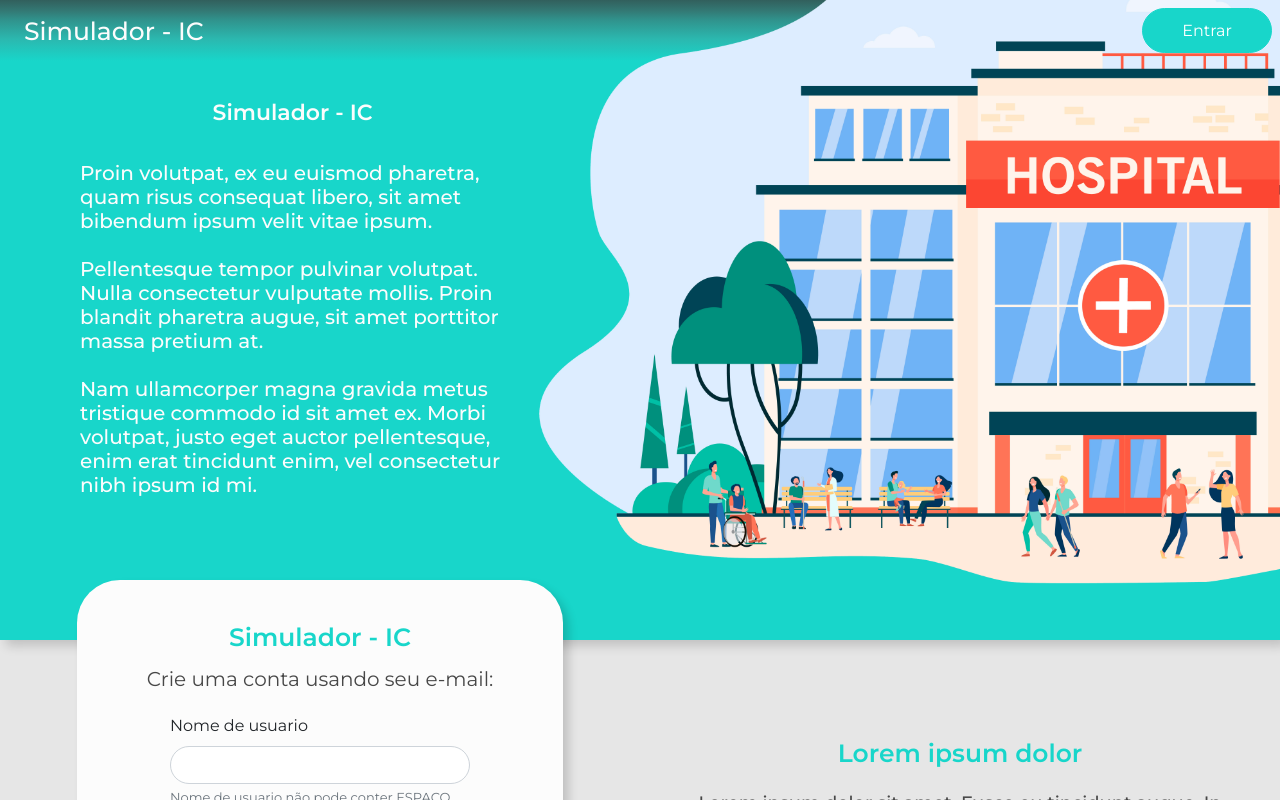
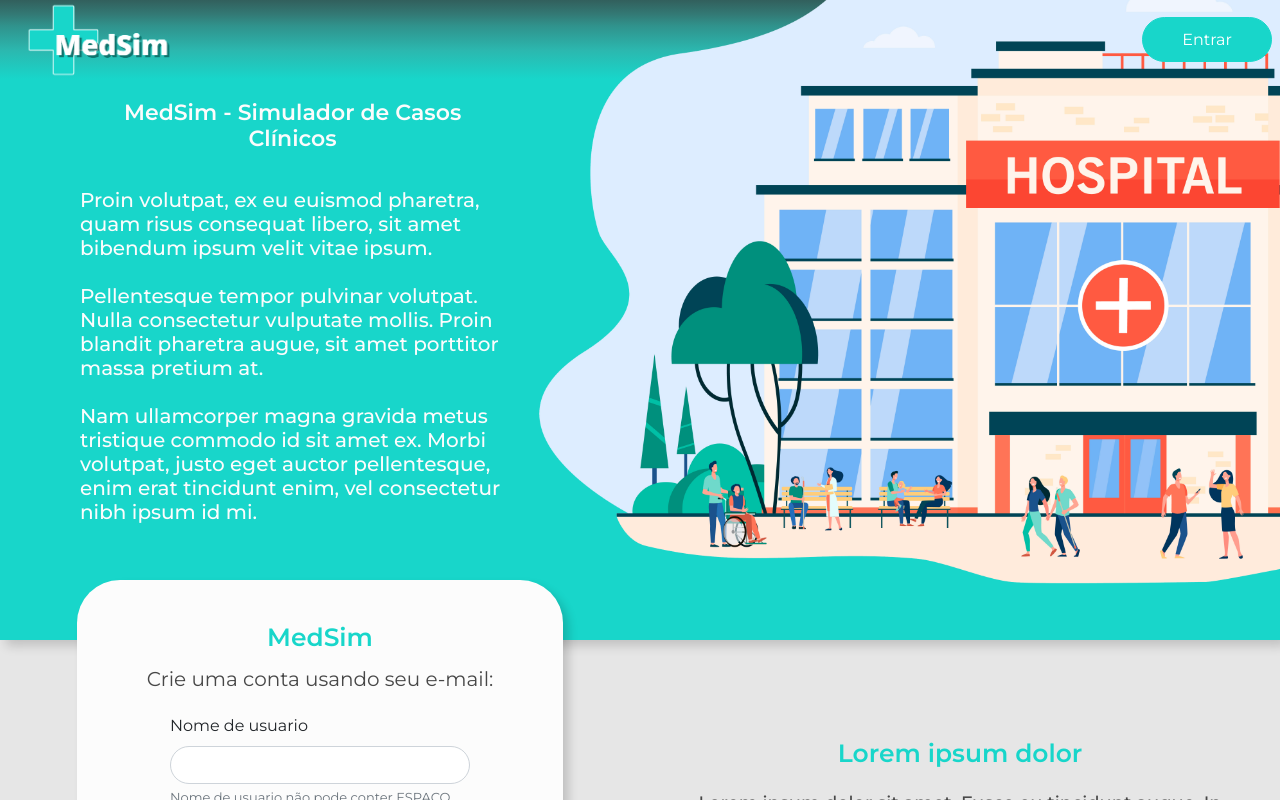
Before and after one commit to Olafi-MooN/Simulador-IC, a React (Vite) app: page / in a window 1280 px wide. Shown: the top 800 px of the page. Built offline with nearby package versions, Linux system fonts and the light colour scheme.

Commit message:
Alteração de logo e comentários 'Simulador-IC'

```diff
--- a/src/Components/Navbar/index.tsx
+++ b/src/Components/Navbar/index.tsx
@@ -5,7 +5,7 @@ const Navbar = (props: any) => {
   return <>
     <nav className="navbar navbar-expand-lg navbar-dark">
       <div className="container-fluid">
-        <Link className="navbar-brand navbar-title" to="/home">MedSim</Link>
+        <Link className="navbar-brand navbar-title" to="/home"> <img src="/img/logo.png" className='img-fluid logo' width={120}></img></Link>
         <button className="navbar-toggler" type="button" data-bs-toggle="collapse"
           data-bs-target="#navbarSupportedContent" aria-controls="navbarSupportedContent" aria-expanded="false"
           aria-label="Toggle navigation">
@@ -34,7 +34,7 @@ const Navbar = (props: any) => {
                 <ul className="dropdown-menu dropdown-menu-end dropdown-menu-lg-start"
                   aria-labelledby="navbarDarkDropdownMenuLink">
                   <li><Link className="dropdown-item" to="profile/edit">Perfil</Link></li>
-                  <li><a className="dropdown-item log-out" href="">Sair</a>
+                  <li><Link className="dropdown-item log-out" to="/">Sair</Link>
                   </li>
                 </ul>
               </li>
--- a/src/Pages/Home/index.tsx
+++ b/src/Pages/Home/index.tsx
@@ -87,7 +87,7 @@ const Home = () => {
     <footer className="footer">
       {/* title and social icons */}
       <div className="header-footer d-flex justify-content-between">
-        <h2 className="title font-white">Simulador - IC</h2>
+        <h2 className="title font-white">MedSim</h2>
         <div className="social-icons">
           <div className="social-icons">
             <a href="#" className="bi bi-instagram social-icon"></a>
@@ -136,7 +136,7 @@ const Home = () => {
             </ul>
           </div>
         </div>
-        <h4 className="copyright">©Simulador - IC 2022 Todos os direitos reservados.</h4>
+        <h4 className="copyright">©MedSim 2022 Todos os direitos reservados.</h4>
       </div>
       {/* end links and copyright */}
 
--- a/src/Pages/Landingpage/index.tsx
+++ b/src/Pages/Landingpage/index.tsx
@@ -10,7 +10,7 @@ const LandingPage = () => {
 
         {/* navbar */}
         <header className="landingpage-nav d-flex justify-content-between align-items-center">
-            <h2 className="logo font-white">Simulador - IC</h2>
+            <img src="/img/logo.png" className='img-fluid logo' width={150}></img>
             <button id="show-login" type="button" className="btn btn-light btn-login m-2" data-bs-toggle="modal" data-bs-target="#exampleModalCenter">Entrar</button>
         </header>
         {/* end navbar */}
@@ -18,7 +18,7 @@ const LandingPage = () => {
         {/* header */}
         <div className="header d-flex justify-content-between">
             <div className="header-text" data-aos="fade-up">
-                <h1 className="header-title font-white">Simulador - IC</h1>
+                <h1 className="header-title font-white">MedSim - Simulador de Casos Clínicos</h1>
                 <h3 className="font-white">
                     Proin volutpat, ex eu euismod pharetra, quam risus consequat libero, sit amet bibendum ipsum velit
                     vitae
@@ -44,7 +44,7 @@ const LandingPage = () => {
             {/* create account form */}
             <div className="col-12 col-lg-6 d-flex flex-column align-items-center" data-aos="fade-right" data-aos-easing="ease-in-sine">
                 <div className="create-account">
-                    <h2 className="title">Simulador - IC</h2>
+                    <h2 className="title">MedSim</h2>
                     <h3 className="subtitle">Crie uma conta usando seu e-mail:</h3>
                     <form className="create-account-form d-flex flex-column align-items-center">
                         <div className="mb-3">
@@ -175,7 +175,7 @@ const LandingPage = () => {
                     <div className="container-popup active" data-aos="zoom-in">
                         <div className="box-login active">
                             <a href="#" className="bi bi-x" data-bs-dismiss="modal"></a>
-                            <p className="title-box-login">Simulador - IC</p>
+                            <p className="title-box-login">MedSim</p>
                             <p className="subtitle-box-login">Faça Login usando seu e-mail:</p>
                             <form className="form-login d-flex flex-column align-items-center">
                                 <div className="mb-3 d-flex flex-column">
--- a/src/Pages/Quiz/index.tsx
+++ b/src/Pages/Quiz/index.tsx
@@ -139,7 +139,7 @@ const Quiz = () => {
         <footer className="footer">
             {/* <!-- title and social icons --> */}
             <div className="container-top d-flex justify-content-between">
-                <h2 className="title">Simulador - IC</h2>
+                <h2 className="title">MedSim</h2>
                 <div className="social-icons">
                     <div className="social-icons">
                         <a href="#" className="bi bi-instagram social-icon"></a>
@@ -187,7 +187,7 @@ const Quiz = () => {
                         </ul>
                     </div>
                 </div>
-                <h4 className="copyright">©Simulador - IC 2022 Todos os direitos reservados.</h4>
+                <h4 className="copyright">©MedSim 2022 Todos os direitos reservados.</h4>
             </div>
         </footer>
     </>
```
Also changed, not shown: img/logo.png (added), 1 other file (tests, documents, lock files or other folders).
